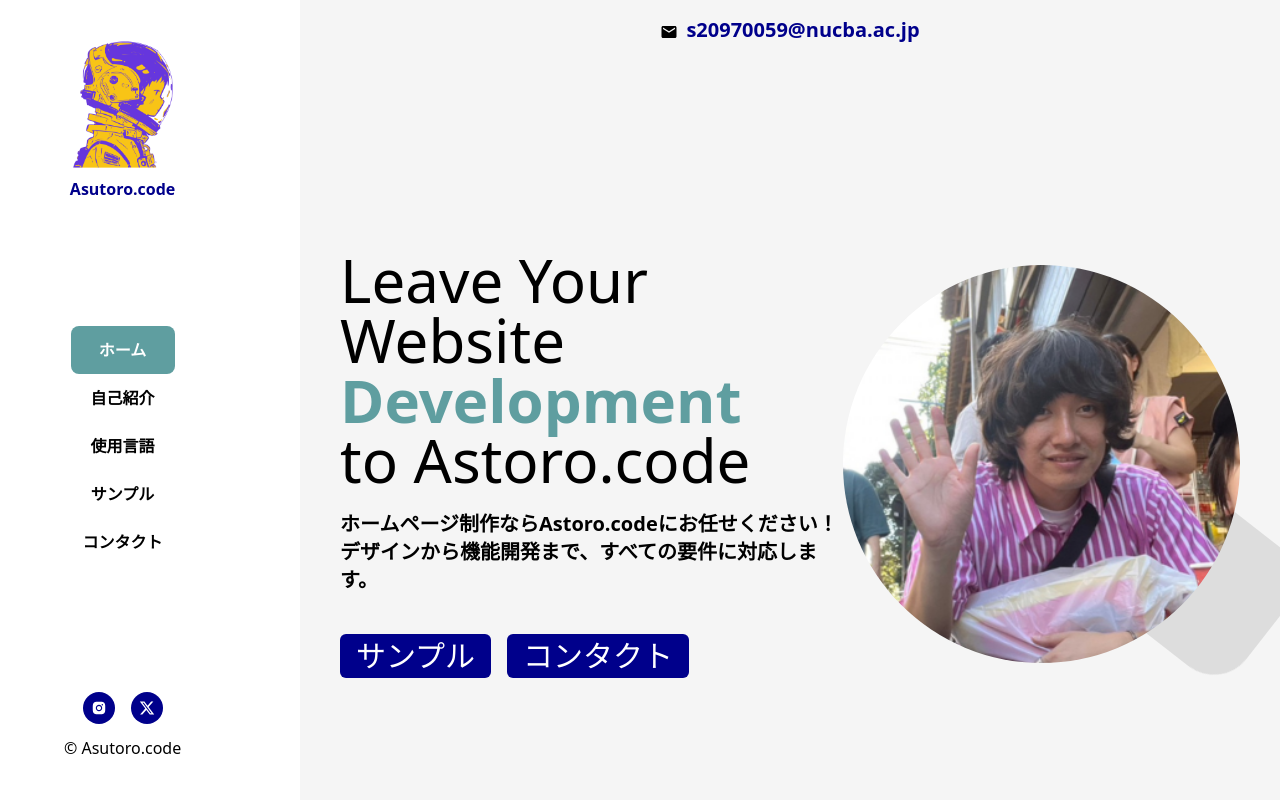
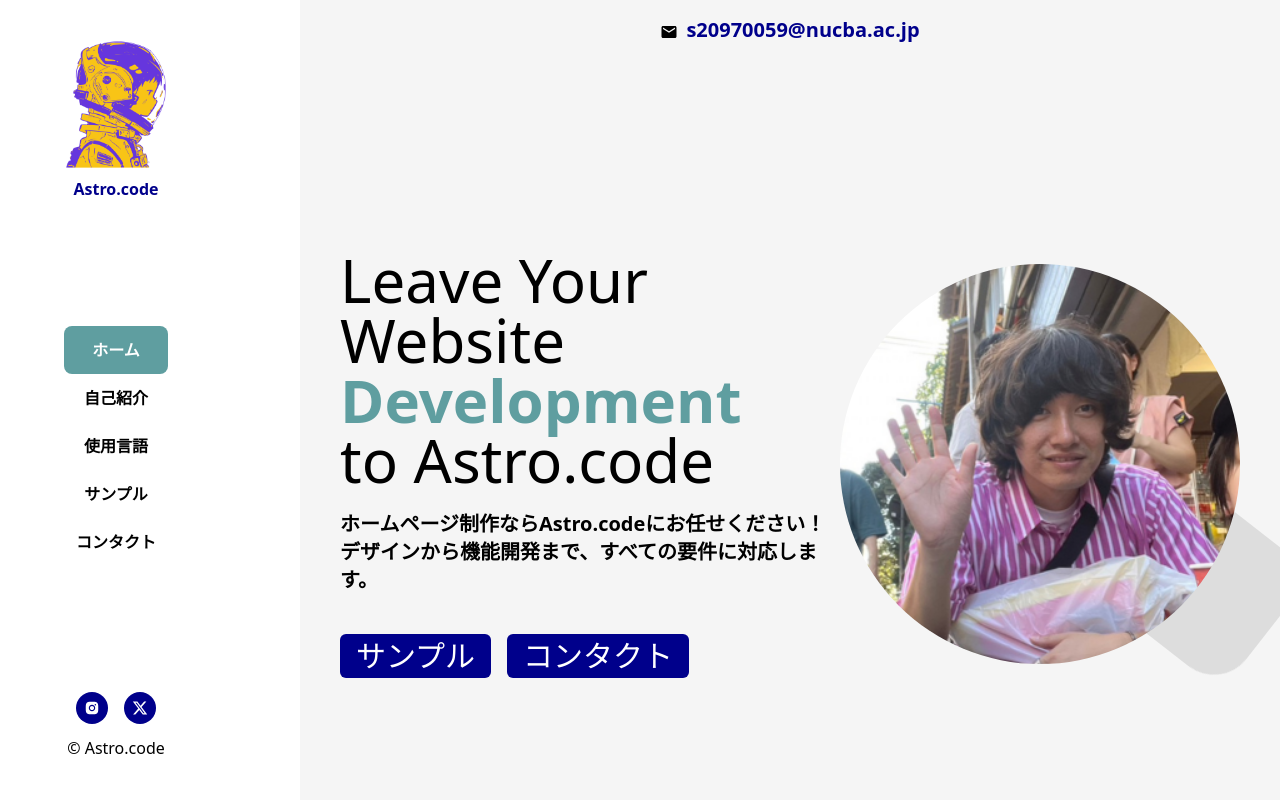
Before and after one commit to tanakakundagane/NewPortofolio, a Next.js app: page / in a window 1280 px wide. Shown: the top 800 px of the page. Built offline with nearby package versions, Linux system fonts and the light colour scheme.

Commit message:
綴ミスの修正

```diff
--- a/src/app/components/Footer.tsx
+++ b/src/app/components/Footer.tsx
@@ -3,7 +3,7 @@
 function Footer() {
   return (
     <div className="w-full text-center bg-whitesmoke py-2 md:hidden">
-      <p>© 2025 Asutoro.code</p>
+      <p>© 2025 Astro.code</p>
     </div>
   );
 }
--- a/src/app/components/Hero.tsx
+++ b/src/app/components/Hero.tsx
@@ -12,9 +12,9 @@
           <div className="text-4xl lg:text-6xl">
             <h1 className="font-medium">Leave Your Website</h1>
             <span className="font-bold text-cadetblue">Development</span>
-            <h2>to Astoro.code</h2>
+            <h2>to Astro.code</h2>
             <p className="mt-5 text-xl font-bold">
-              ホームページ制作ならAstoro.codeにお任せください！デザインから機能開発まで、すべての要件に対応します。
+              ホームページ制作ならAstro.codeにお任せください！デザインから機能開発まで、すべての要件に対応します。
             </p>
 
             <div className="flex gap-4 max-md:justify-center mt-5">
--- a/src/app/components/SideMenu.tsx
+++ b/src/app/components/SideMenu.tsx
@@ -70,9 +70,9 @@
             src={'/images/Astro.png'}
             width={100}
             height={100}
-            alt="ORIGIN.Doc Image"
+            alt="AstoroImage"
           />
-          <p className="font-bold text-darkblue">Asutoro.code</p>
+          <p className="font-bold text-darkblue">Astro.code</p>
         </div>
 
         {/* 中 サイトメニュー*/}
@@ -113,7 +113,7 @@
             </a>
 
           </div>
-          <p className="max-lg:hidden">© Asutoro.code</p>
+          <p className="max-lg:hidden">© Astro.code</p>
         </div>
       </div>
     </section>
--- a/src/app/components/TopMenu.tsx
+++ b/src/app/components/TopMenu.tsx
@@ -23,8 +23,8 @@
             src={'/images/Astro.png'}
             width={50}
             height={100}
-            alt="AsutoroImage"/>
-            <h1 className="font-bold text-3xl text-cadetblue pt-4 px-2">Astoro.code</h1>
+            alt="AstroImage"/>
+            <h1 className="font-bold text-3xl text-cadetblue pt-4 px-2">Astro.code</h1>
           </Link>
           <div className="text-2xl z-50" onClick={openMobileMenu}>
             {/* トグル */}
```
